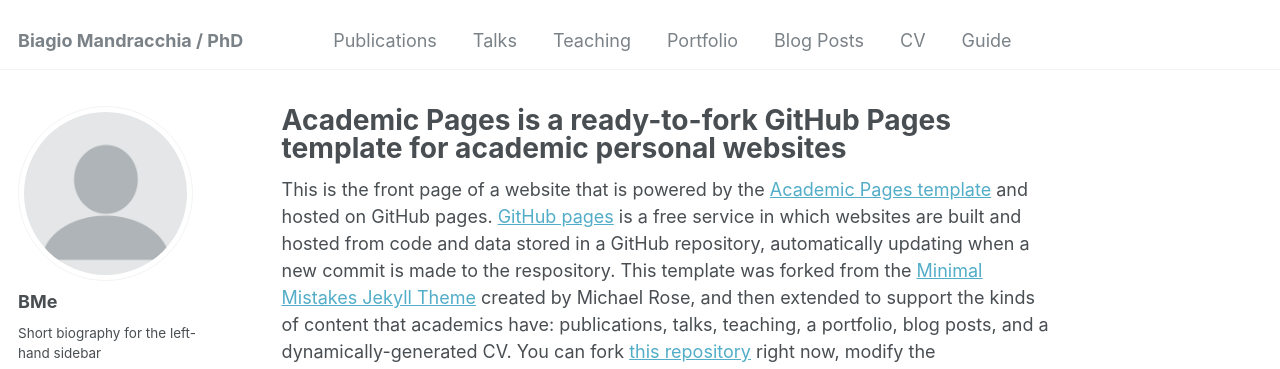
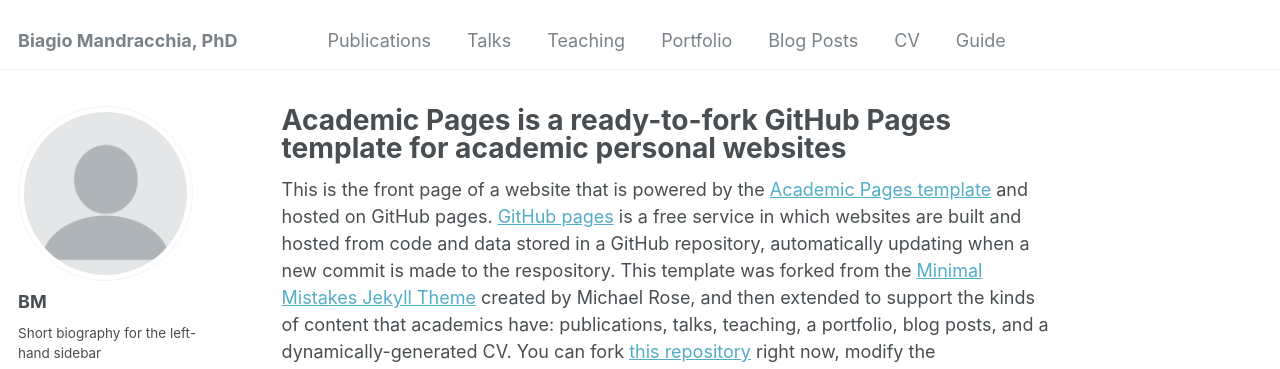
Before and after one commit to bmandracchia/bmandracchia.github.io, a Jekyll site: the page built from _pages/about.md, in a window 1280 px wide. Shown: the top 369 px of the page. Built offline with Jekyll 4.4.1, drawn with Linux system fonts in a browser that asks for light colours; some web fonts are replaced.

Commit message:
Update _config.yml

```diff
--- a/_config.yml
+++ b/_config.yml
@@ -8,7 +8,7 @@
 
 # Basic Site Settings
 locale                   : "en-US"
-title                    : "Biagio Mandracchia / PhD"
+title                    : "Biagio Mandracchia, PhD"
 title_separator          : "-"
 name                     : &name "Biagio Mandracchia"
 description              : &description " "
@@ -22,7 +22,7 @@
 author:
   # Biographic information
   avatar           : "profile.png"
-  name             : "BMe"
+  name             : "BM"
   pronouns         : # example: "she/her"
   bio              : "Short biography for the left-hand sidebar"
   location         : "Earth"
```
